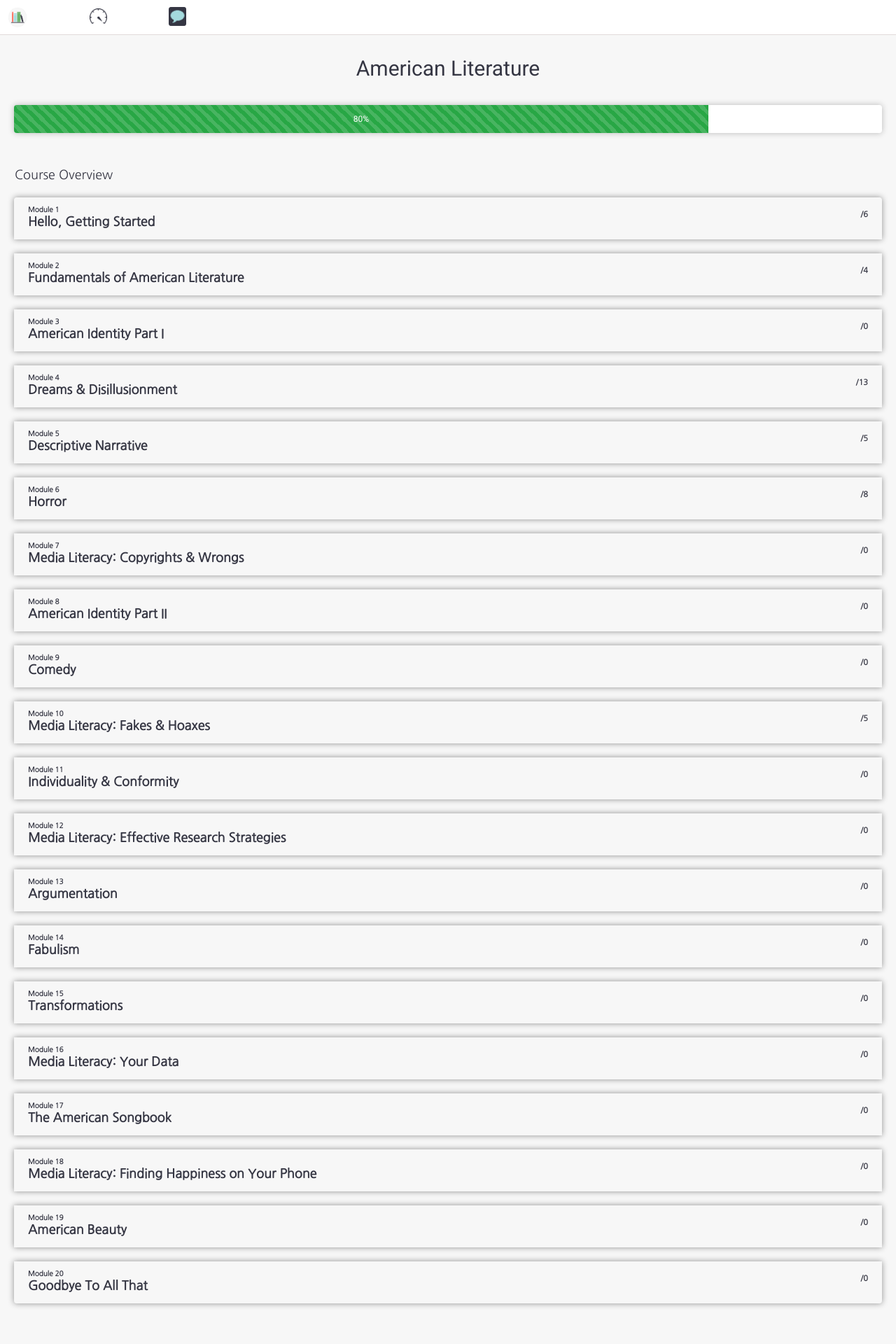
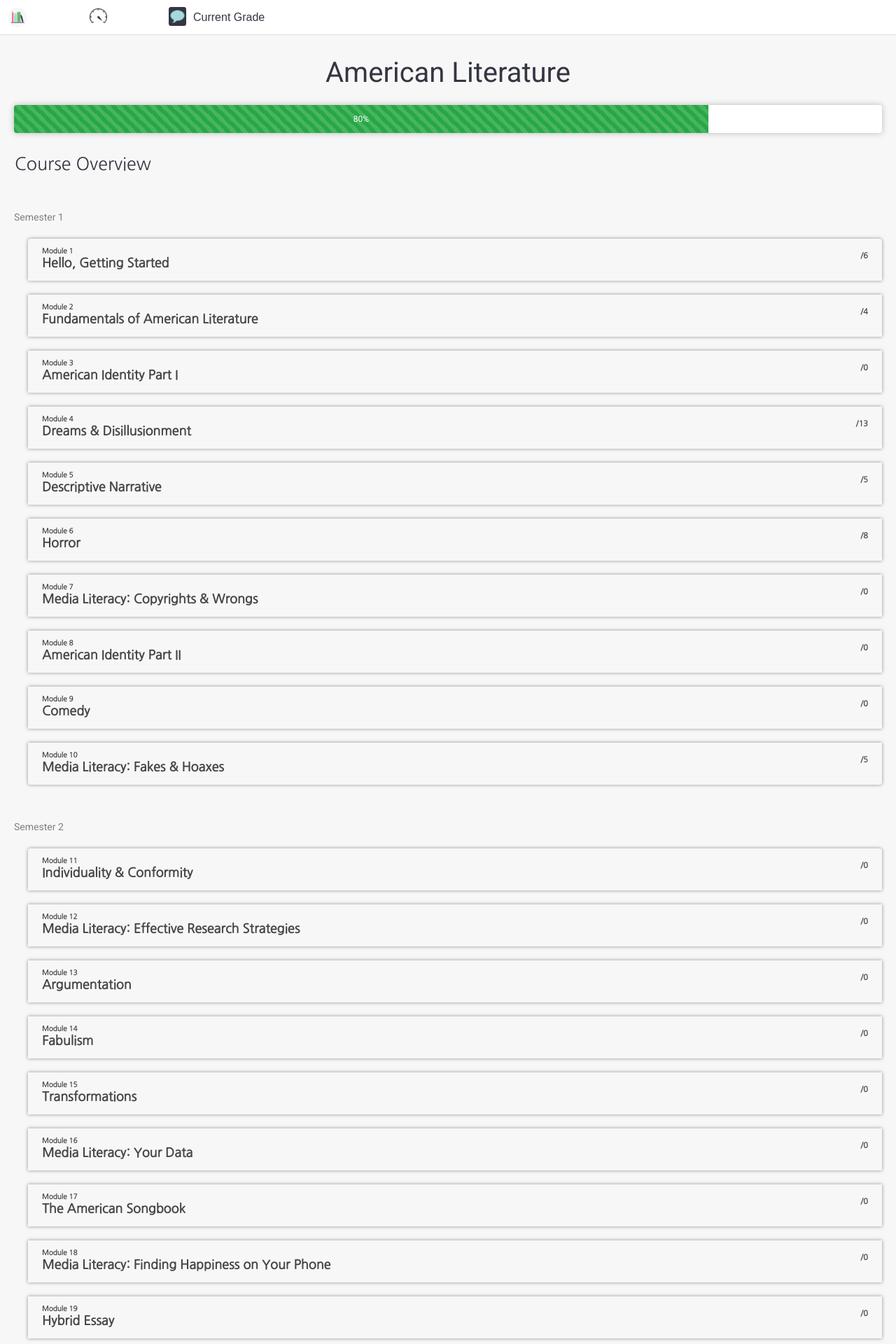
Before and after one commit to NGBlanchard/mediatrain, a React (Create React App) app: page /dashboard in a window 1280 px wide. Shown: the top 1920 px of the page at 70% size. Built offline with nearby package versions, Linux system fonts and the light colour scheme.

Commit message:
current grade in navbar

```diff
--- a/src/App.js
+++ b/src/App.js
@@ -92,10 +92,14 @@ class App extends React.Component {
       },
       {
         unitid: 19,
+        unitname: "Hybrid Essay"
+      },
+      {
+        unitid: 20,
         unitname: "American Beauty"
       },
       {
-        unitid: 20,
+        unitid: 21,
         unitname: "Goodbye To All That"
       },
     ],
@@ -587,7 +591,7 @@ class App extends React.Component {
       },
       {
         id: 7,
-        number: 2.2,
+        number: 2.1,
         name: "Reading & Thinking Critically",
         objective: "",
         video: "",
@@ -668,7 +672,7 @@ class App extends React.Component {
       },
       {
         id: 8,
-        number: 2.3,
+        number: 2.2,
         name: "Essential Questions",
         objective: "",
         video: "",
@@ -749,7 +753,7 @@ class App extends React.Component {
       },
       {
         id: 9,
-        number: 2.4,
+        number: 2.3,
         name: "Literary Terms & Academic Vocabulary",
         objective: "",
         video: "",
@@ -830,7 +834,7 @@ class App extends React.Component {
       },
       {
         id: 10,
-        number: 2.5,
+        number: 2.4,
         name: "The American Timeline: Why We Can't Cover Everything",
         objective: "",
         video: "",
--- /dev/null
+++ b/src/components/CurrentGrade/CurrentGrade.css
@@ -0,0 +1,3 @@
+.grade {
+  margin-left: 10px;
+}
--- /dev/null
+++ b/src/components/CurrentGrade/CurrentGrade.js
@@ -0,0 +1,11 @@
+import React from "react";
+
+import "./CurrentGrade.css";
+
+class CurrentGrade extends React.Component {
+  render() {
+    return <div className="grade">Current Grade</div>;
+  }
+}
+
+export default CurrentGrade;
--- a/src/components/DashCard/DashCard.css
+++ b/src/components/DashCard/DashCard.css
@@ -5,10 +5,10 @@
   font-weight: bolder;
   margin: 20px;
   line-height: 25px;
-  /* background-color: #FF6451;
-  color: white; */
+  color: rgb(69, 69, 69);
+  /* background-color: #FF6451; */
   border: none;
-  box-shadow: 0px 0px 8px #8e8e8e;
+  box-shadow: 0px 0px 5px #8e8e8e;
 }
 
 .title:hover {
--- a/src/components/Dashboard/Dashboard.css
+++ b/src/components/Dashboard/Dashboard.css
@@ -3,7 +3,7 @@
   margin-right: 20px;
   margin-left: 20px;
   height: 40px;
-  margin-bottom: 50px;
+  margin-bottom: 30px;
   box-shadow: 0px 0px 8px #b8b8b8;
   background-color: white;
 }
@@ -11,7 +11,8 @@
 .units-header {
   padding-left: 21px;
   font-family: 'Nanum Gothic', sans-serif;
-  font-size: 18px;
+  font-size: 25px;
+  margin: 0px;
 }
 
 .dashboard {
--- a/src/components/Modules/Modules.css
+++ b/src/components/Modules/Modules.css
@@ -0,0 +1,7 @@
+.semester {
+    color: gray;
+    font-family: 'Roboto', sans-serif;
+    font-size: 14px;
+    margin-left: 20px;
+    margin-top: 50px;
+}
--- a/src/components/Modules/Modules.js
+++ b/src/components/Modules/Modules.js
@@ -11,6 +11,7 @@ class Modules extends React.Component {
   render() {
     const { units, lessons } = this.context;
     const renderedList = units.map(unit => {
+      if (unit.unitid < 11) {
         return (
           <DashCard
             unit={unit}
@@ -19,11 +20,30 @@ class Modules extends React.Component {
             key={unit.unitid}
           />
         );
+      }
     });
-
+    const renderedList2 = units.map(unit => {
+      if (unit.unitid >= 11) {
+        return (
+          <DashCard
+            unit={unit}
+            number={unit.unitid}
+            lessons={lessons}
+            key={unit.unitid}
+          />
+        );
+      }
+    });
     return (
       <div className="module-list">
+        <div className="semester">
+          Semester 1
           <Accordion>{renderedList}</Accordion>
+        </div>
+        <div className="semester">
+          Semester 2
+          <Accordion>{renderedList2}</Accordion>
+        </div>
       </div>
     );
   }
--- a/src/components/Nav/Nav.css
+++ b/src/components/Nav/Nav.css
@@ -4,6 +4,7 @@
   border-bottom: 0.5px solid rgb(226, 219, 218);
   height: 50px;
   padding: 10px;
+  background-color: white;;
 }
 
 h1 {
--- a/src/components/Nav/Nav.js
+++ b/src/components/Nav/Nav.js
@@ -1,8 +1,11 @@
 import React, { Component } from "react";
 import { Link } from "react-router-dom";
+import Navbar from 'react-bootstrap/Navbar'
 import Dashboard from "../../images/dashboard.png";
 import Messages from "../../images/messagesblue.png";
 import Logo from "../../images/logo.png";
+import CurrentGrade from "../CurrentGrade/CurrentGrade";
+
 
 import ModulesContext from "../ModulesContext";
 
@@ -17,9 +20,9 @@ export default class Nav extends Component {
   static contextType = ModulesContext;
 
   render() {
-    const { details = [] } = this.context;
+    // const { details = [] } = this.context;
     return (
-      <nav className="nav">
+      <Navbar className="nav" sticky="top">
         {/* <h1>
           {details.class}
         </h1> */}
@@ -34,7 +37,8 @@ export default class Nav extends Component {
             <img src={Messages} className="messages" alt="messages logo"></img>
           </Link>
         </div>
-      </nav>
+        <CurrentGrade />
+      </Navbar>
     );
   }
 }
--- a/src/components/Welcome/Welcome.css
+++ b/src/components/Welcome/Welcome.css
@@ -2,5 +2,5 @@
   padding-top: 30px;
   margin-bottom: 50px;
   height: 50px;
-  font-size: 30px;;
+  font-size: 40px;;
 }
```
Also changed, not shown: src/components/Dashboard/Dashboard.js (+9 -11 lines). Lines whose indentation alone changed are shown as unchanged.
